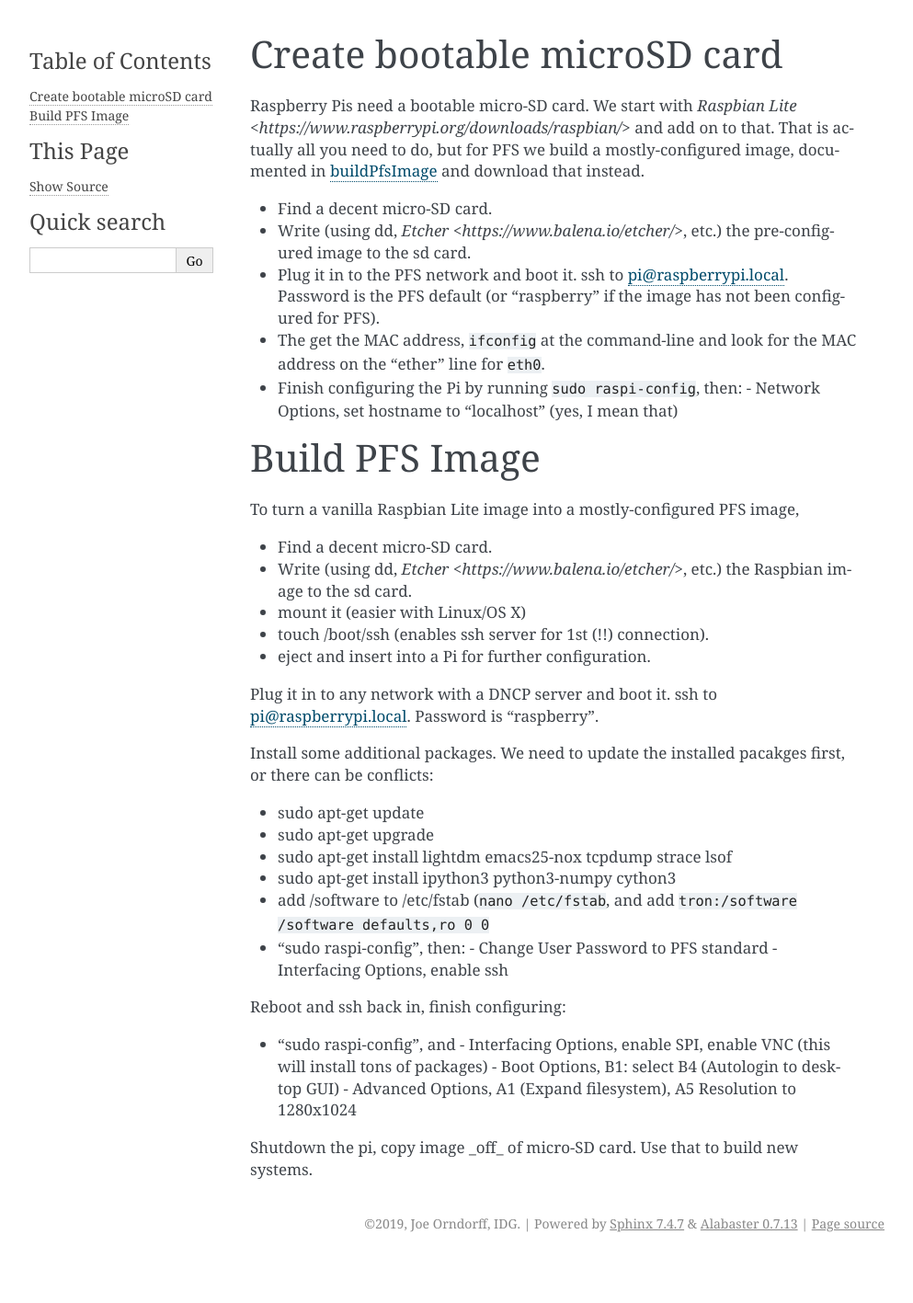
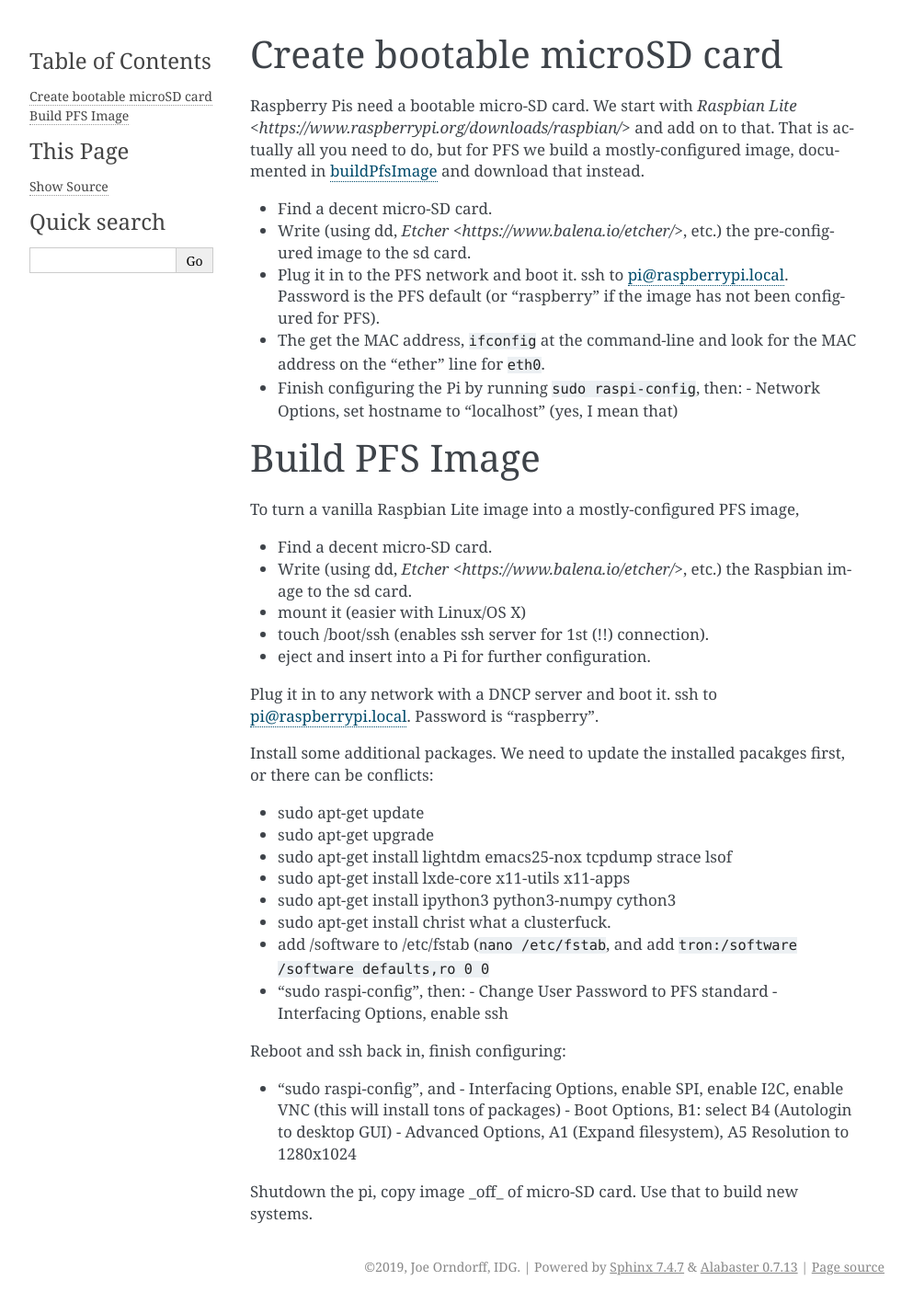
Before and after one commit to Subaru-PFS/ics_xcu_smb, a Sphinx documentation site: the page built from docs/install.rst, in a window 1280 px wide. Shown: the whole page at 92% size, without its empty margins (148-1141 px from the left). Built offline with Sphinx 7.4.7, drawn with Linux system fonts in a browser that asks for light colours; before the commit the page ends 1370 px from its top, so only the background shows below that.

Commit message:
Add more installation details.

```diff
--- a/docs/install.rst
+++ b/docs/install.rst
@@ -44,7 +44,9 @@ pacakges first, or there can be conflicts:
 - sudo apt-get update
 - sudo apt-get upgrade
 - sudo apt-get install lightdm emacs25-nox tcpdump strace lsof
+- sudo apt-get install lxde-core x11-utils x11-apps
 - sudo apt-get install ipython3 python3-numpy cython3
+- sudo apt-get install christ what a clusterfuck.
 
 - add /software to /etc/fstab (``nano /etc/fstab``, and add ``tron:/software /software defaults,ro 0 0``
 
@@ -55,7 +57,7 @@ pacakges first, or there can be conflicts:
 Reboot and ssh back in, finish configuring:
 
 - "sudo raspi-config", and
-  - Interfacing Options, enable SPI, enable VNC (this will install tons of packages)
+  - Interfacing Options, enable SPI, enable I2C, enable VNC (this will install tons of packages)
   - Boot Options, B1: select B4 (Autologin to desktop GUI)
   - Advanced Options, A1 (Expand filesystem), A5 Resolution to 1280x1024
 
```
